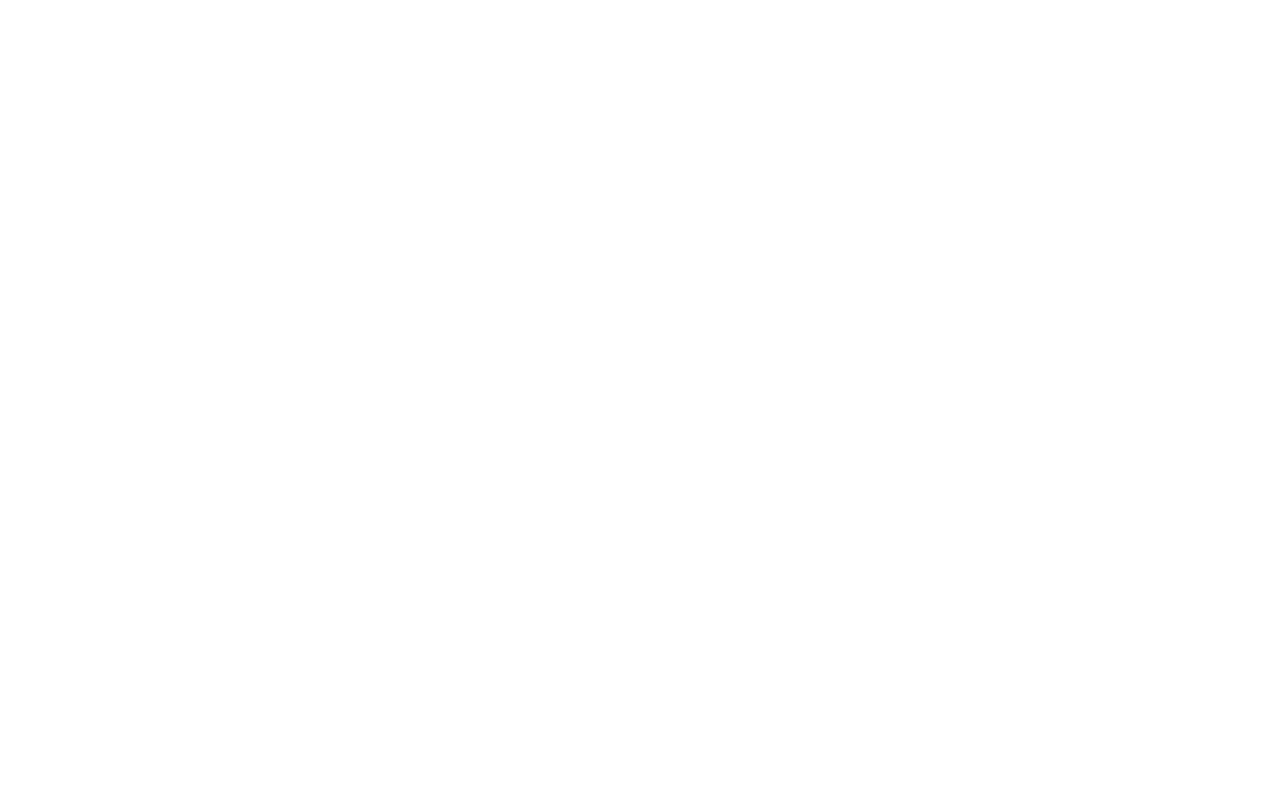
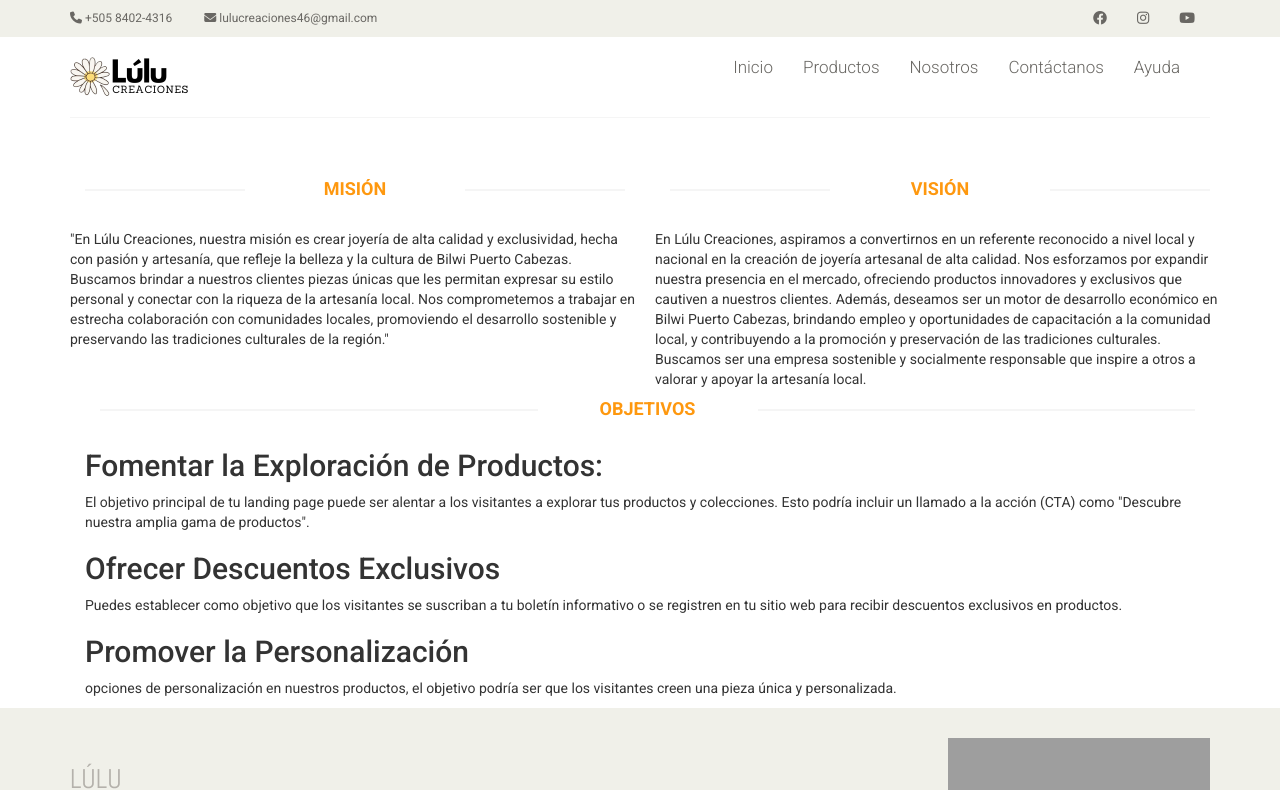
Before and after one commit to haywill20/lulu-creaciones, a React (Create React App) app in the folder frontend/: page /about in a window 1280 px wide. Before the commit this address had no page. Shown: the top 790 px of the page. Built offline with nearby package versions, Linux system fonts and the light colour scheme; grey boxes are pictures that could not be loaded.

Commit message:
Creando el componente AboutUs

```diff
--- a/frontend/src/App.js
+++ b/frontend/src/App.js
@@ -3,6 +3,7 @@
 import ShopPage from "./components/pages/Shop/ShopPage";
 import ContactPage from "./components/pages/Contact/ContactPage";
 import HelpPage from "./components/pages/Ayuda/HelpPage";
+import AboutUs from "./components/pages/Nosotros/AboutUs";
 
 function App() {
   return (
@@ -12,6 +13,7 @@
           <Routes>
             <Route path="/" element={<HomePage />} />
             <Route path="/shop" element={<ShopPage />} />
+            <Route path="/about" element={<AboutUs />} />
             <Route path="/contact" element={<ContactPage />} />
             <Route path="/help" element={<HelpPage />} />
           </Routes>
--- a/frontend/src/components/common/Footer.js
+++ b/frontend/src/components/common/Footer.js
@@ -103,7 +103,7 @@
                   <form action="#" className="searchform">
                     <input type="text" placeholder="Su dirección de correo" />
                     <button type="submit" className="btn btn-default">
-                      <i className="fa fa-arrow-circle-o-right"></i>
+                      <i class="fa-regular fa-circle-right"></i>{" "}
                     </button>
                     <p>
                       Obtenga actualizaciones de nuestros <br />
--- a/frontend/src/components/common/Header.js
+++ b/frontend/src/components/common/Header.js
@@ -1,9 +1,10 @@
 import React, { useState } from "react";
-import { Link } from "react-router-dom";
+import { Link, useLocation } from "react-router-dom";
 import Logo from "../../assets/images/home/logo.png";
 
 const Header = () => {
   const [menuVisible, setMenuVisible] = useState(false);
+  const location = useLocation();
 
   const toggleMenu = () => {
     setMenuVisible(!menuVisible);
@@ -31,21 +32,45 @@
                     }`}
                   >
                     <li>
-                      <Link to={"/"} className="active">
+                      <Link
+                        to={"/"}
+                        className={location.pathname === "/" ? "active" : ""}
+                      >
                         Inicio
                       </Link>
                     </li>
                     <li className="dropdown">
-                      <Link to={"/shop"}>Tienda</Link>
+                      <Link
+                        to={"/shop"}
+                        className={
+                          location.pathname === "/shop" ? "active" : ""
+                        }
+                      >
+                        Productos
+                      </Link>
                     </li>
                     <li className="dropdown">
-                      <a href="404.html">Nosotros</a>
+                      <Link to={"/about"}>Nosotros</Link>
                     </li>
-                    <li>
-                      <Link to={"/contact"}>Contáctanos</Link>
+                    <li className="dropdown">
+                      <Link
+                        to={"/contact"}
+                        className={
+                          location.pathname === "/contact" ? "active" : ""
+                        }
+                      >
+                        Contáctanos
+                      </Link>
                     </li>
-                    <li>
-                      <Link to={"/help"}>Ayuda</Link>
+                    <li className="dropdown">
+                      <Link
+                        to={"/help"}
+                        className={
+                          location.pathname === "/help" ? "active" : ""
+                        }
+                      >
+                        Ayuda
+                      </Link>
                     </li>
                   </ul>
                 </div>
--- a/frontend/src/components/pages/Ayuda/HelpPage.js
+++ b/frontend/src/components/pages/Ayuda/HelpPage.js
@@ -1,10 +1,12 @@
 import React from "react";
 import Footer from "../../common/Footer";
 import Header from "../../common/Header";
+import TopBar from "../../common/TopBar";
 
 const HelpPage = () => {
   return (
     <>
+      <TopBar />
       <Header />
       <div id="contact-page" className="container">
         <div className="bg">
--- /dev/null
+++ b/frontend/src/components/pages/Nosotros/AboutUs.js
@@ -0,0 +1,84 @@
+import React from "react";
+import Footer from "../../common/Footer";
+import TopBar from "../../common/TopBar";
+import Header from "../../common/Header";
+
+const AboutUs = () => {
+  return (
+    <>
+      <TopBar />
+      <Header />
+      <div className="container">
+        <div className="row">
+          <div className="col-sm-6 padding-right">
+            <div className="features_items">
+              <h2 className="title text-center">Misión</h2>
+              <p>
+                "En Lúlu Creaciones, nuestra misión es crear joyería de alta
+                calidad y exclusividad, hecha con pasión y artesanía, que
+                refleje la belleza y la cultura de Bilwi Puerto Cabezas.
+                Buscamos brindar a nuestros clientes piezas únicas que les
+                permitan expresar su estilo personal y conectar con la riqueza
+                de la artesanía local. Nos comprometemos a trabajar en estrecha
+                colaboración con comunidades locales, promoviendo el desarrollo
+                sostenible y preservando las tradiciones culturales de la
+                región."
+              </p>
+            </div>
+          </div>
+          <div className="col-sm-6 padding-right">
+            <div className="features_items">
+              <h2 className="title text-center">Visión</h2>
+              <p>
+                En Lúlu Creaciones, aspiramos a convertirnos en un referente
+                reconocido a nivel local y nacional en la creación de joyería
+                artesanal de alta calidad. Nos esforzamos por expandir nuestra
+                presencia en el mercado, ofreciendo productos innovadores y
+                exclusivos que cautiven a nuestros clientes. Además, deseamos
+                ser un motor de desarrollo económico en Bilwi Puerto Cabezas,
+                brindando empleo y oportunidades de capacitación a la comunidad
+                local, y contribuyendo a la promoción y preservación de las
+                tradiciones culturales. Buscamos ser una empresa sostenible y
+                socialmente responsable que inspire a otros a valorar y apoyar
+                la artesanía local.
+              </p>
+            </div>
+          </div>
+        </div>
+        <div className="Row">
+          <div className="col-sm-12 padding-right">
+            <div className="features_items">
+              <h2 className="title text-center">Objetivos</h2>
+
+              <h2 className="text-left">
+                Fomentar la Exploración de Productos:
+              </h2>
+              <p>
+                El objetivo principal de tu landing page puede ser alentar a los
+                visitantes a explorar tus productos y colecciones. Esto podría
+                incluir un llamado a la acción (CTA) como "Descubre nuestra
+                amplia gama de productos".
+              </p>
+              <h2 className="text-left">Ofrecer Descuentos Exclusivos</h2>
+              <p>
+                Puedes establecer como objetivo que los visitantes se suscriban
+                a tu boletín informativo o se registren en tu sitio web para
+                recibir descuentos exclusivos en productos.
+              </p>
+              <h2 className="text-left">Promover la Personalización</h2>
+              <p>
+                opciones de personalización en nuestros productos, el objetivo
+                podría ser que los visitantes creen una pieza única y
+                personalizada.
+              </p>
+            </div>
+          </div>
+        </div>
+      </div>
+
+      <Footer />
+    </>
+  );
+};
+
+export default AboutUs;
```
